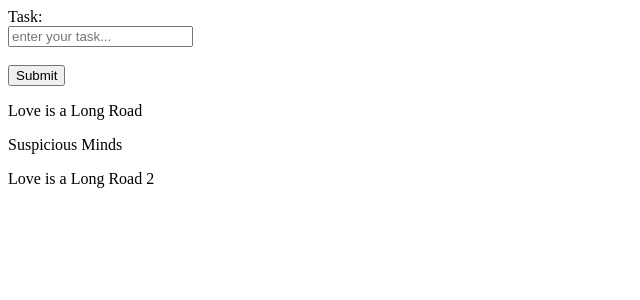
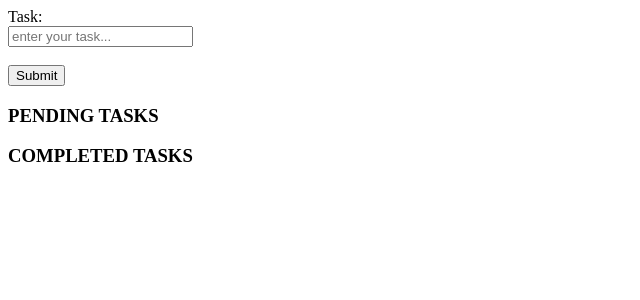
Before and after one commit to roy-herzlichkeit/Apple-TODO, a React (Vite) app: page / in a window 1280 px wide. Shown: the top 300 px of the page, without its empty margins (0-640 px from the left). Built offline with nearby package versions, Linux system fonts and the light colour scheme; the HTML template or start-up script is replaced by a standard one.

Commit message:
Commit-3: v0.1.0

```diff
--- a/src/App.jsx
+++ b/src/App.jsx
@@ -1,9 +1,9 @@
 import User from "./components/User.jsx";
-import { state } from "./utils/index.js";
+import { store } from "./utils/index.js";
 import { useSnapshot } from "valtio";
 
 const App = () => {
-  const snap = useSnapshot(state);
+  const snap = useSnapshot(store);
   return (
     <>
       {snap.signedIn && <h1>Homepage</h1>}
--- a/src/components/InputBox.jsx
+++ b/src/components/InputBox.jsx
@@ -1,11 +1,28 @@
+import { useSnapshot } from "valtio";
+import { store } from "../utils";
+import { useState } from "react";
+
 const InputBox = () => {
+  const snap = useSnapshot(store);
+  const [text, setText] = useState("");
+
+  const handleSubmit = (e) => {
+    e.preventDefault();
+    if (!text.trim())
+      return;
+    const title = text.trim();
+    const nextId = snap.list.length + 1;
+    store.list = [...snap.list, { id: nextId, title, status: true }];
+    setText("");
+  };
+
   return (
     <>
       <section id="input-box">
-            <form action="/">
+        <form onSubmit={handleSubmit}>
           <label htmlFor="todo">Task:</label>
           <br />
-                <input type="text" name="todo" id="todo-text-input" placeholder="enter your task..."/>
+          <input value={text} type="text" name="todo" id="todo-text-input" placeholder="enter your task..." onChange={(e) => setText(e.target.value)} />
           <br />
           <br />
           <button type="submit">Submit</button>
--- a/src/components/Item.jsx
+++ b/src/components/Item.jsx
@@ -1,7 +1,11 @@
-const Item = (item) => {
+const Item = ({title, status, handleToggle, handleDeletion}) => {
     return (
         <>
-            {item.status && <p>{item.title}</p>}
+            <p>{title}</p>
+            <div id="status-btn"><button onClick={handleToggle}>MARK</button></div>
+            <div id="delete-btn"><button onClick={handleDeletion}>DEL</button></div>
+            <br/>
+            <br/>
         </>
     );
 }
--- a/src/components/List.jsx
+++ b/src/components/List.jsx
@@ -1,11 +1,25 @@
 import Item from "./Item";
+import { store } from "../utils";
+import { useSnapshot } from "valtio";
 
-const List = ({list}) => {
+const List = ({ list }) => {
+  const snap = useSnapshot(store);
+  const handleToggle = (id) => {
+    store.list = snap.list.map((item) => item.id === id ? { ...item, status: !item.status } : item);
+  };
+  const handleDeletion = (id) => {
+    store.list = snap.list.filter(item => item.id !== id);
+  };
   return (
     <div>
-        {
-            list.map(item => <Item key={item.id} title={item.title} status={item.status} />)
-        }
+      <h3>PENDING TASKS</h3>
+      {
+        list.map(item => item.status && <Item key={item.id} title={item.title} handleDeletion={() => handleDeletion(item.id)} handleToggle={() => handleToggle(item.id)} />)
+      }
+      <h3>COMPLETED TASKS</h3>
+      {
+        list.map(item => !item.status && <Item key={item.id} title={item.title} handleDeletion={() => handleDeletion(item.id)} handleToggle={() => handleToggle(item.id)} />)
+      }
     </div>
   );
 }
--- a/src/components/User.jsx
+++ b/src/components/User.jsx
@@ -1,17 +1,15 @@
+import { useSnapshot } from "valtio";
 import InputBox from "./InputBox";
 import List from "./List";
+import { store } from "../utils";
 
 const User = () => {
-    const objects = [
-        {id: 1, title: "Love is a Long Road", status: true},
-        {id: 2, title: "Love is a Long Road", status: false},
-        {id: 3, title: "Suspicious Minds", status: true},
-        {id: 4, title: "Love is a Long Road 2", status: true},
-    ]
+    const snap = useSnapshot(store);
+    const list = snap.list;
     return (
         <div>
             <InputBox />
-            <List list={objects}/>
+            <List list={list} />
         </div>
     );
 }
--- a/src/utils/index.js
+++ b/src/utils/index.js
@@ -1,5 +1,6 @@
 import { proxy } from "valtio";
 
-export const state = proxy({
-    signedIn: false
+export const store = proxy({
+    signedIn: false,
+    list: []
 });
```
Lines whose indentation alone changed are shown as unchanged.
